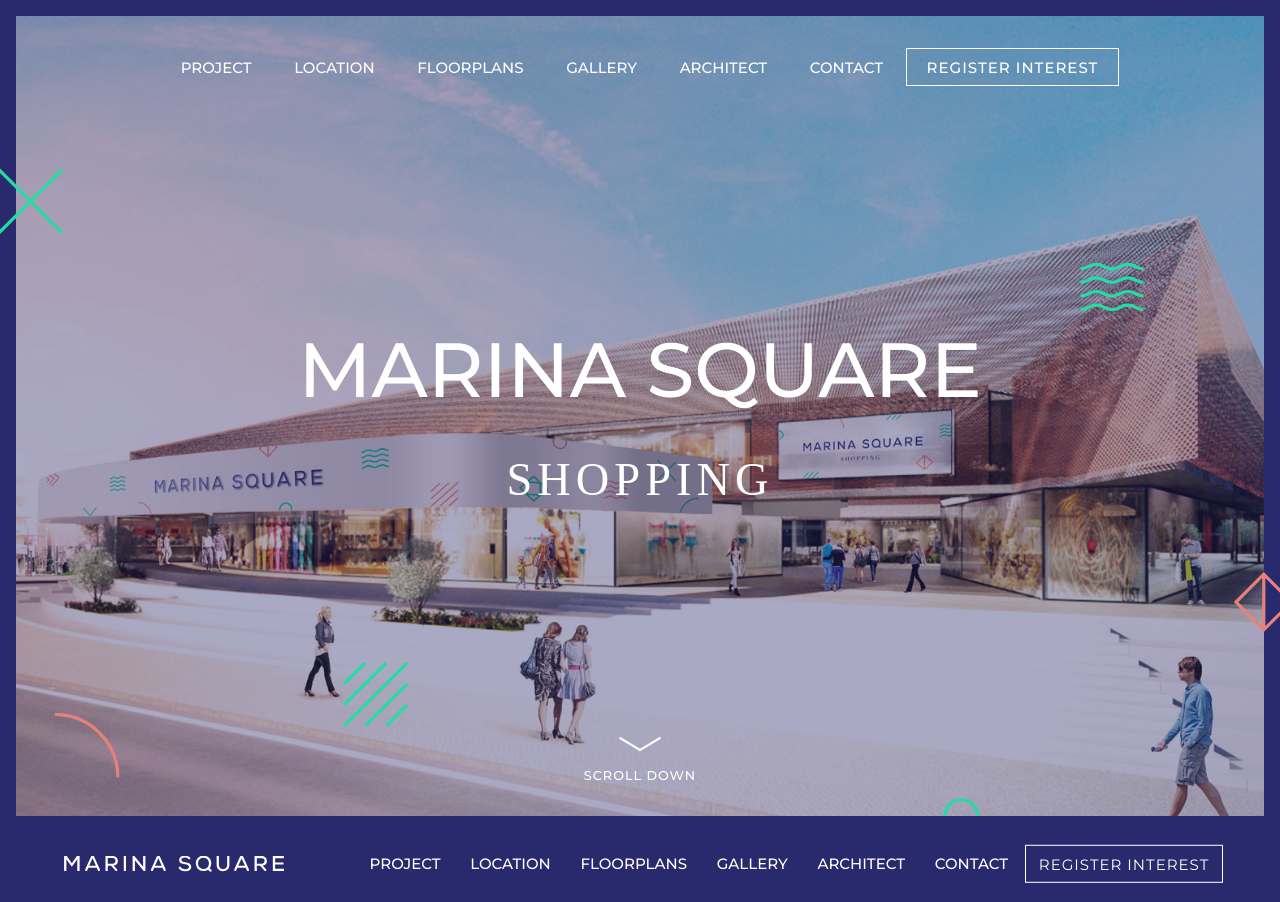
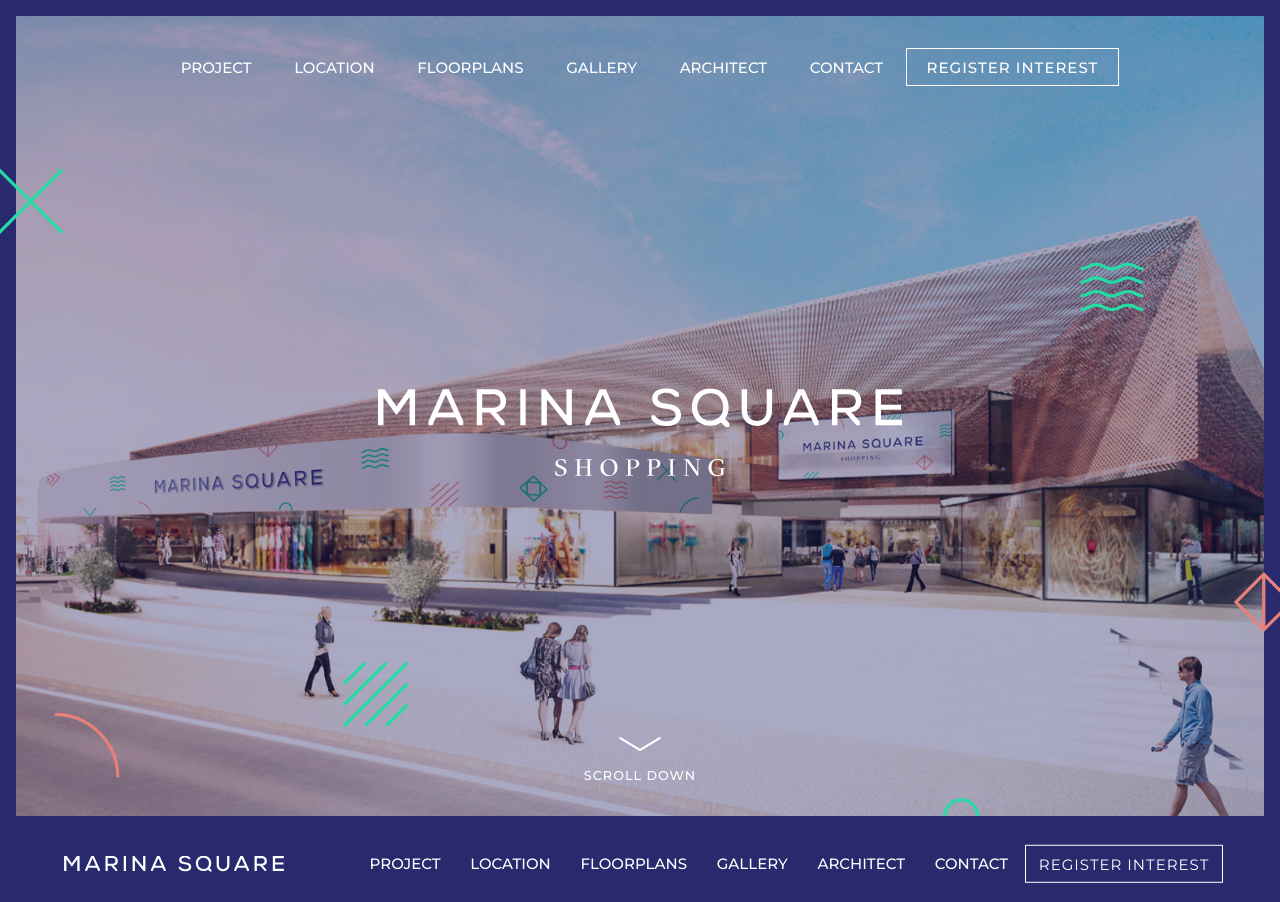
Before and after one commit to zigmmund/marina-site, a website: page app/index.html in a window 1280 px wide. Shown: the top 902 px of the page. Drawn offline with Linux system fonts and the light colour scheme.

Commit message:
Update main title

```diff
--- a/app/assets/styles/modules/_large-hero.css
+++ b/app/assets/styles/modules/_large-hero.css
@@ -17,45 +17,38 @@
     opacity: .4;
   }
 
-  &__image {
-    display: block;
-  }
-
   &__text-content {
     position: absolute;
     width: 100%;
     text-align: center;
-    top: 50%;
+    top: 54%;
     left: 0;
     z-index: 1;
     transform: translateY(-50%);
+
+    @mixin atSmall {
+      top: 49%;
+    }
+
+    @mixin atLarge {
+      top: 52%;
+    }
   }
 
-  &__title {
-    color: #fff;
-    font-weight: 400;
-    font-size: 2.8rem;
-    margin: 0 0 .5em;
-    text-transform: uppercase;
+  &__logo {
+    display: block;
+    margin: 0 auto;
 
-    @mixin atMedium {
-      font-weight: 500;
-      font-size: 4.8rem;
+    @mixin atSmall {
+      width: 70%;
     }
 
-  }
+    @mixin atLarge {
+      width: 45%;
+    }
 
-  &__subtitle {
-    color: #fff;
-    font-weight: 300;
-    font-size: 1.4rem;
-    font-family: serif;
-    letter-spacing: 5px;
-    margin: 0;
-    text-transform: uppercase;
-
-    @mixin atMedium {
-      font-size: 2.9rem;
+    @mixin atExtraLarge {
+      width: 60%;
     }
   }
 
--- a/app/assets/styles/modules/_slider.css
+++ b/app/assets/styles/modules/_slider.css
@@ -89,6 +89,10 @@
 
 }
 
+.no-svg .centered-btns_nav {
+  background: transparent url("../../assets/images/controls.png") no-repeat 100% 0;
+}
+
 .centered-btns_nav.next {
   left: auto;
   background-position: 0 0;
--- a/app/index.html
+++ b/app/index.html
@@ -28,8 +28,12 @@
 
     <div class="large-hero__text-content">
       <div class="wrapper">
-        <h1 class="large-hero__title">Marina Square</h1>
-        <h2 class="large-hero__subtitle">Shopping</h2>
+        <picture>
+          <source srcset="assets/images/logo-large-hero.svg" media="(min-width: 768px)"/>
+          <img class="large-hero__logo" src="assets/images/logo-large-hero-mobile.svg" alt="Marina Square Shopping" />
+        </picture>
+
+
       </div>
     </div>
 
@@ -141,7 +145,7 @@
 
       <div class="row row--has-negative-scale-until-medium">
         <div class="row__medium-6 row--r-padding-small row--has-negative-scale-until-medium">
-          <h3 class="headline headline--small headline--has-t-margin headline--has-t-padding-until-medium">Villamoura</h3>
+          <h3 class="headline headline--small headline--has-t-margin headline--has-t-padding-until-medium">Vilamoura</h3>
           <p class="paragraph">Ut wisi enim ad minim veniam, quis nostrud exerci tation ullamcorper suscipit lobortis nisl ut aliquip ex ea commodo consequat. Duis autem vel eum iriure dolor in hendrerit in vulputate velit esse molestie consequat, vel illum dolore eu feugiat nulla facilisis at vero eros et accumsan et iusto odio dignissim qui blandit praesent luptatum zzril delenit augue duis dolore te feugait nulla facilisi.</p>
         </div>
         <div class="row__medium-6 row--has-negative-scale-until-medium">
--- a/app/temp/styles/styles.css
+++ b/app/temp/styles/styles.css
@@ -504,53 +504,54 @@ img {
     opacity: .4;
   }
 
-.large-hero__image {
-    display: block;
-  }
-
 .large-hero__text-content {
     position: absolute;
     width: 100%;
     text-align: center;
-    top: 50%;
+    top: 54%;
     left: 0;
     z-index: 1;
     -webkit-transform: translateY(-50%);
             transform: translateY(-50%);
   }
 
-.large-hero__title {
-    color: #fff;
-    font-weight: 400;
-    font-size: 2.8rem;
-    margin: 0 0 .5em;
-    text-transform: uppercase;
-
-  }
-
-@media (min-width: 992px) {
-
-.large-hero__title {
-      font-weight: 500;
-      font-size: 4.8rem
-
-  }
-  }
-
-.large-hero__subtitle {
-    color: #fff;
-    font-weight: 300;
-    font-size: 1.4rem;
-    font-family: serif;
-    letter-spacing: 5px;
-    margin: 0;
-    text-transform: uppercase;
-  }
-
-@media (min-width: 992px) {
-
-.large-hero__subtitle {
-      font-size: 2.9rem
+@media (min-width: 768px) {
+
+.large-hero__text-content {
+      top: 49%
+  }
+  }
+
+@media (min-width: 1200px) {
+
+.large-hero__text-content {
+      top: 52%
+  }
+  }
+
+.large-hero__logo {
+    display: block;
+    margin: 0 auto;
+  }
+
+@media (min-width: 768px) {
+
+.large-hero__logo {
+      width: 70%
+  }
+  }
+
+@media (min-width: 1200px) {
+
+.large-hero__logo {
+      width: 45%
+  }
+  }
+
+@media (min-width: 1800px) {
+
+.large-hero__logo {
+      width: 60%
   }
   }
 
@@ -2331,6 +2332,10 @@ Instead edit  gulp/templates/sprite */
 }
   }
 
+.no-svg .centered-btns_nav {
+  background: transparent url("../../assets/images/controls.png") no-repeat 100% 0;
+}
+
 .centered-btns_nav.next {
   left: auto;
   background-position: 0 0;
```
Also changed, not shown: app/assets/images/icons/logo-large-hero-mobile.svg (added), app/assets/images/logo-large-hero-mobile.svg (added).
